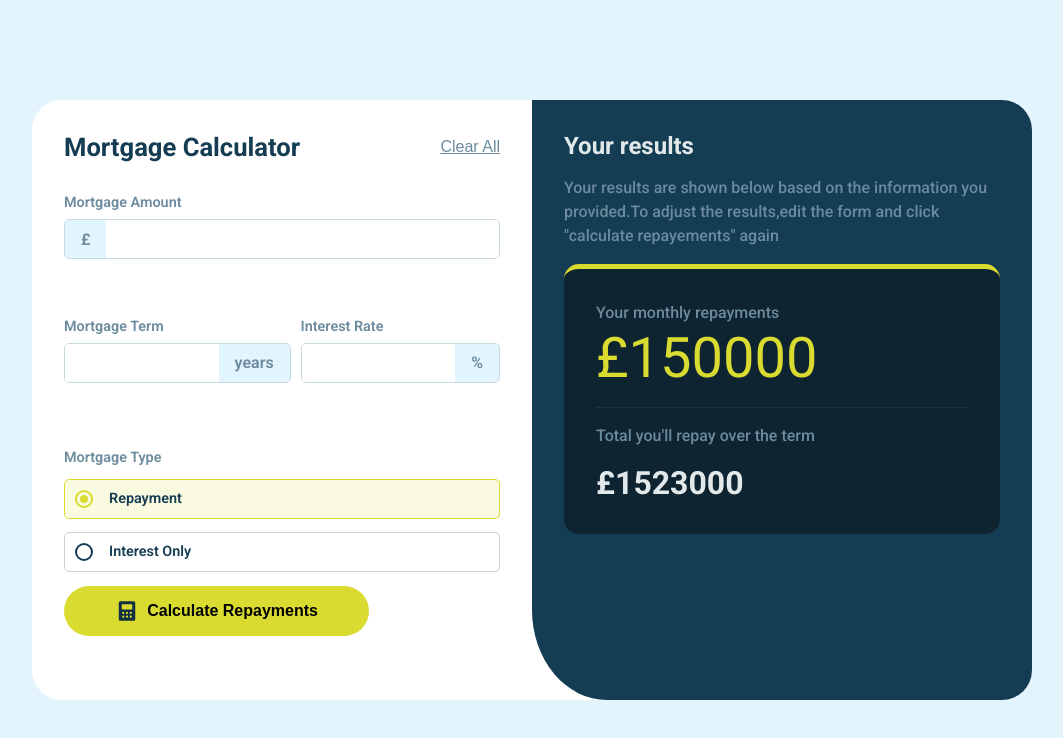
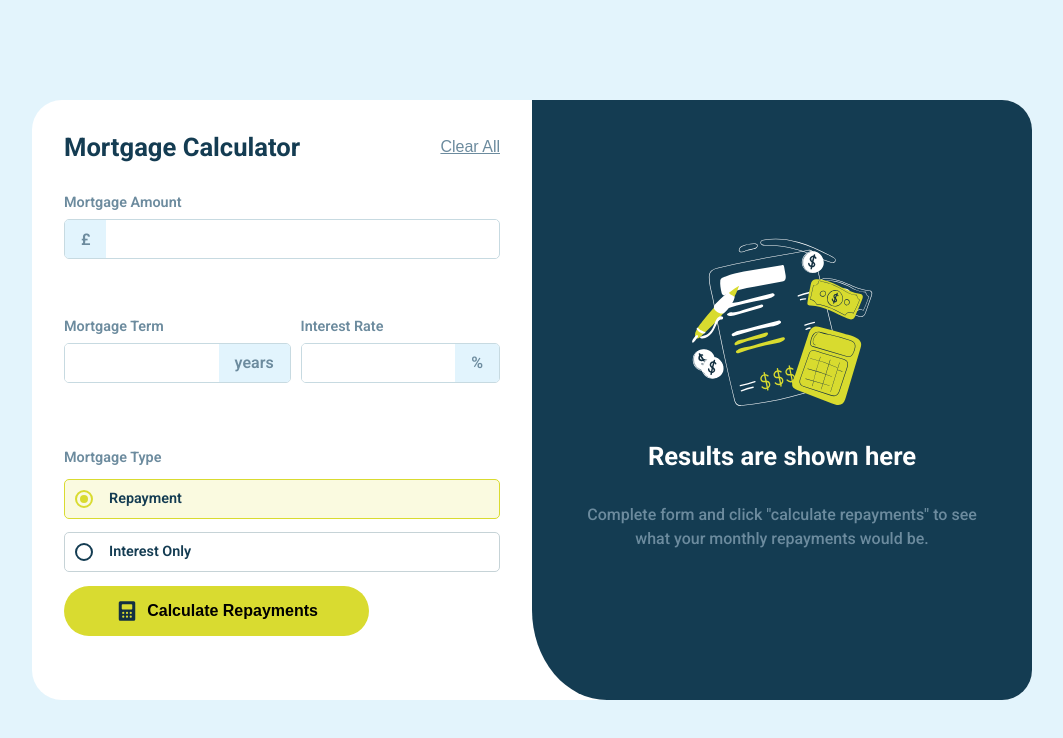
Before and after one commit to aleksandrekas/mortgage-calculator, a React (Vite) app: page / in a window 1280 px wide. Shown: the top 738 px of the page, without its empty margins (108-1171 px from the left). Built offline with nearby package versions, Linux system fonts and the light colour scheme.

Commit message:
fixed responsiveness on project for mob version at 375px

```diff
--- a/src/App.css
+++ b/src/App.css
@@ -78,17 +78,17 @@
     }
     .box{
         width: 100%;
-        height: 1000px;
         margin: 0;
         border-radius: 0;
         flex-direction: column;
+        justify-content: flex-start;
         overflow-y: visible;
         padding: 0;
         aspect-ratio: unset;
     }
-    .box div{
+    .right ,.left{
         width: 100%;
-        max-height: auto;
+        max-height: none;
         border-radius: 0;
         margin: 0;
     }
@@ -99,4 +99,8 @@
         height: 60%;
         width: 100%;
     }
+
+    .right{
+        padding: 1rem;
+    }
 }
--- a/src/App.tsx
+++ b/src/App.tsx
@@ -1,8 +1,16 @@
 import './App.css'
 import Calculator from './components/left/Calculator'
 import Results from './components/right/Results'
+import Panel from './components/right/Panel'
+import { useContext } from 'react'
+import { ResultsContext } from './components/Context'
+
+
 
 function App() {
+  const {results} = useContext(ResultsContext)
+
+
   return (
     <div className='container'>
       <div className="box">
@@ -10,10 +18,12 @@ function App() {
           <Calculator />
         </div>
         <div className="right">
-          {/* <img src="src\assets\images\illustration-empty.svg" alt="" />
-          <h2>Results are shown here</h2>
-          <p>Complete form and click "calculate repayments" to see what your monthly repayments would be.</p> */}
-          <Results />
+          {
+            results.monthlyPay === 0 && results.monthlyInterest === 0 ?
+              <Panel />
+              :
+              <Results />
+          }
         </div>
       </div>
     </div>
--- a/src/components/left/Calculator.tsx
+++ b/src/components/left/Calculator.tsx
@@ -121,9 +121,15 @@ export default function Calculator(){
             const totalTermPayment = monthlyRepayment * parseInt(inputs.term)
             const totalTermInterest = monthlyinterest * parseInt(inputs.term)
 
-            console.log("monthly" + monthlyRepayment)
-            console.log("total interest" + totalTermInterest)
-            console.log("total payment" + totalTermPayment)
+            setResults({
+                monthlyPay:monthlyRepayment,
+                totalPay:totalTermPayment,
+                totalInterest:totalTermInterest,
+                monthlyInterest:monthlyinterest,
+                type:type
+            })
+
+            clearInputs()
         }
     }
 
--- a/src/components/left/calculator.css
+++ b/src/components/left/calculator.css
@@ -198,3 +198,27 @@ input{
 .calculate:hover{
     background-color: #fcff63;
 }
+
+
+
+@media screen and (max-width:375px){
+    .calculate{
+        width: 100% ;
+        max-width: none;
+    }
+    .headerDiv{
+        flex-direction: column;
+        align-items: flex-start;
+    }
+
+    .clearBtn{
+        margin-top: 1rem;
+    }
+
+    .inputs{
+        display: flex;
+        justify-content: center;
+        align-items: center;
+        flex-direction: column;
+    }
+}
--- /dev/null
+++ b/src/components/right/Panel.tsx
@@ -0,0 +1,12 @@
+
+
+
+export default function Panel(){
+    return(
+        <>
+            <img src="src\assets\images\illustration-empty.svg" alt="" />
+            <h2>Results are shown here</h2>
+            <p>Complete form and click "calculate repayments" to see what your monthly repayments would be.</p>
+        </>
+    )
+}
--- a/src/components/right/Results.tsx
+++ b/src/components/right/Results.tsx
@@ -1,18 +1,27 @@
 import "./results.css"
+import { ResultsContext } from "../Context"
+import { useContext } from "react"
 
 
 export default function Results(){
+
+    const {results,setResults} = useContext(ResultsContext)
+
+
+    function format(num:number){
+        return new Intl.NumberFormat("en-GB",{style:"currency",currency:"GBP"}).format(num,)
+    }
 
     return(
         <div className="resultsContainer">
             <h1>Your results</h1>
             <p>Your results are shown below based on the information you provided.To adjust the results,edit the form and click "calculate repayements" again</p>
             <div className="innerResultsContainer">
-                <p>Your monthly repayments</p>
-                <div className="monthly">£150000</div>
+                <p>{`Your monthly ${results.type === 'repayment'? "repayments":"interest"}`}</p>
+                <div className="monthly">{results.type === 'repayment'? format(results.monthlyPay) : format(results.monthlyInterest)}</div>
                 <div className="total">
-                    <p>Total you'll repay over the term</p>
-                    <h3>£1523000</h3>
+                    <p>{`Total ${results.type === 'repayment'? "":"interest"} you'll repay over the term`}</p>
+                    <h3>{results.type === 'repayment'? format(results.totalPay) : format(results.totalInterest)}</h3>
                 </div>
             </div>
         </div>
```
